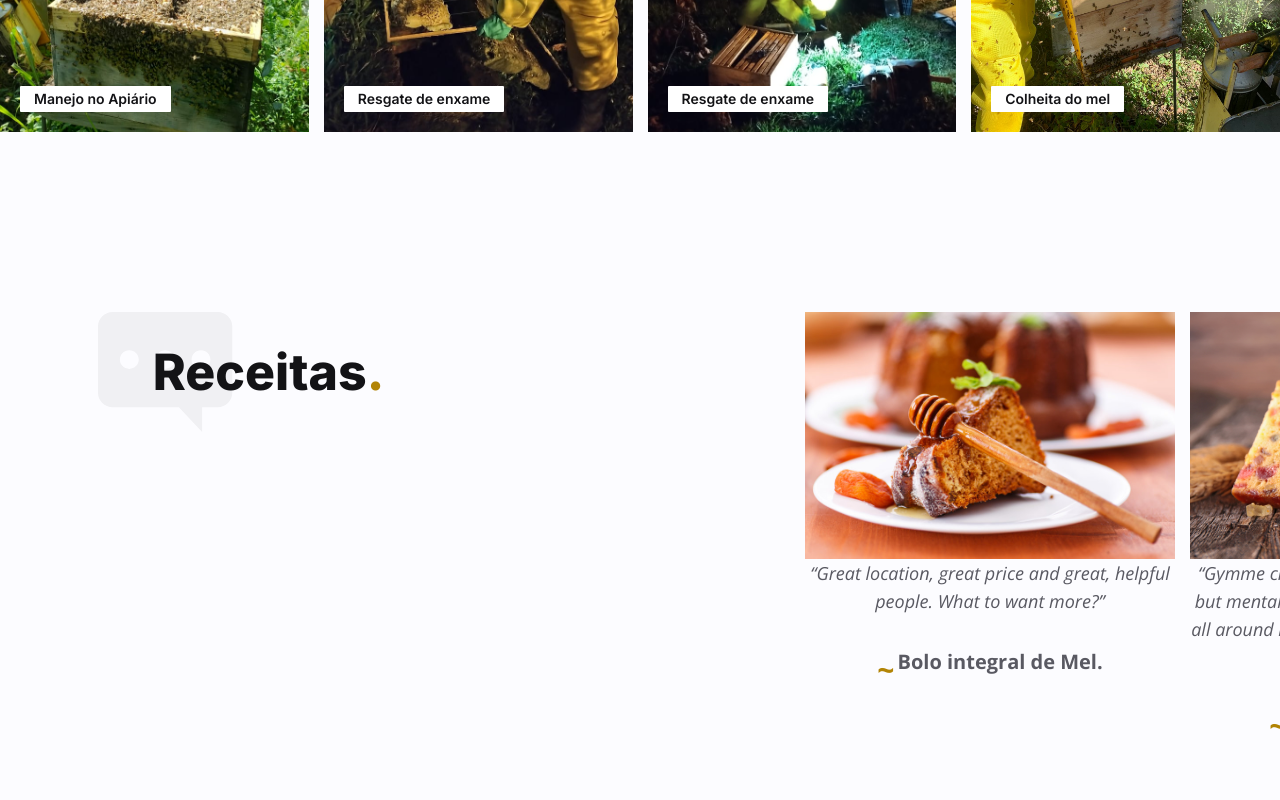
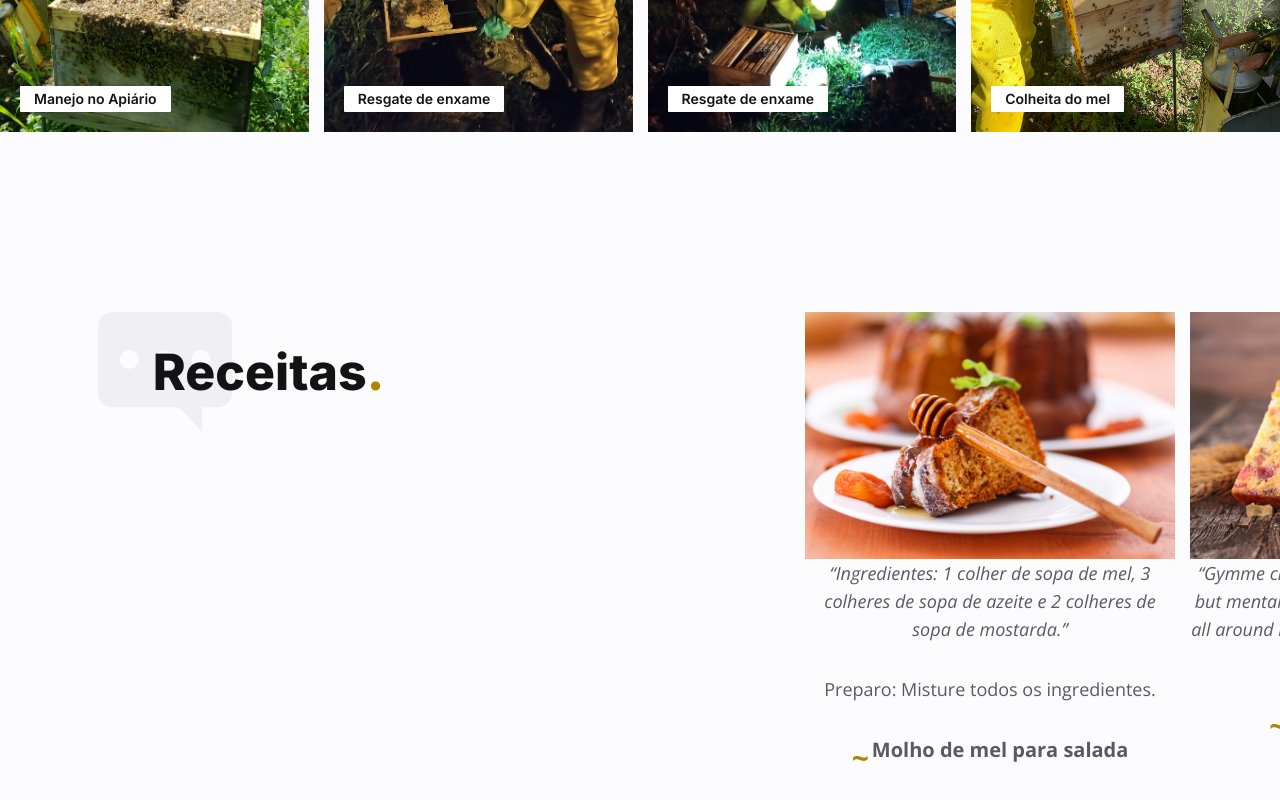
Before and after one commit to k-nylander/Mel_Selvagem-free, a React (Create React App) app: page / in a window 1280 px wide. Shown: the part 2332-3132 px from the top of the page. Built offline with nearby package versions, Linux system fonts and the light colour scheme; the HTML template or start-up script is replaced by a standard one.

Commit message:
receitas melhorias

```diff
--- a/src/components/CommunitySlider.js
+++ b/src/components/CommunitySlider.js
@@ -18,7 +18,7 @@ const CommunitySlider = ({testimonials}) => {
     >
       {testimonials.map((testimonial, idx)=>{
         // destructure receitas
-        const { image, name, message } = testimonial;
+        const { image, name, message, descricao } = testimonial;
         return (
           <SwiperSlide key={idx}>
             <div className='relative'>
@@ -29,6 +29,7 @@ const CommunitySlider = ({testimonials}) => {
               {/* message & name */}
               <div className='text-center'>
                 <div className='mb-8 italic text-lg font-light'>{message}</div>
+                <div className='mb-8 text-lg font-light'>{descricao}</div>
                 <div className='flex itmes-center justify-center gap-x-[3px]'>
                   <span className='text-[30px] text-primary-400 font-bold'>~</span>
                   <div className='text-[20px] font-bold'>{name}</div>
--- a/src/data.js
+++ b/src/data.js
@@ -158,9 +158,11 @@ export const community = {
   testimonials: [
     {
       image: CommunityImg1,
-      name: 'Bolo integral de Mel.',
+      name: 'Molho de mel para salada',
       message:
-        '“Great location, great price and great, helpful people. What to want more?”',
+        '“Ingredientes: 1 colher de sopa de mel, 3 colheres de sopa de azeite e 2 colheres de sopa de mostarda.”',
+      descricao:
+        'Preparo: Misture todos os ingredientes.',
     },
     {
       image: CommunityImg2,
```
